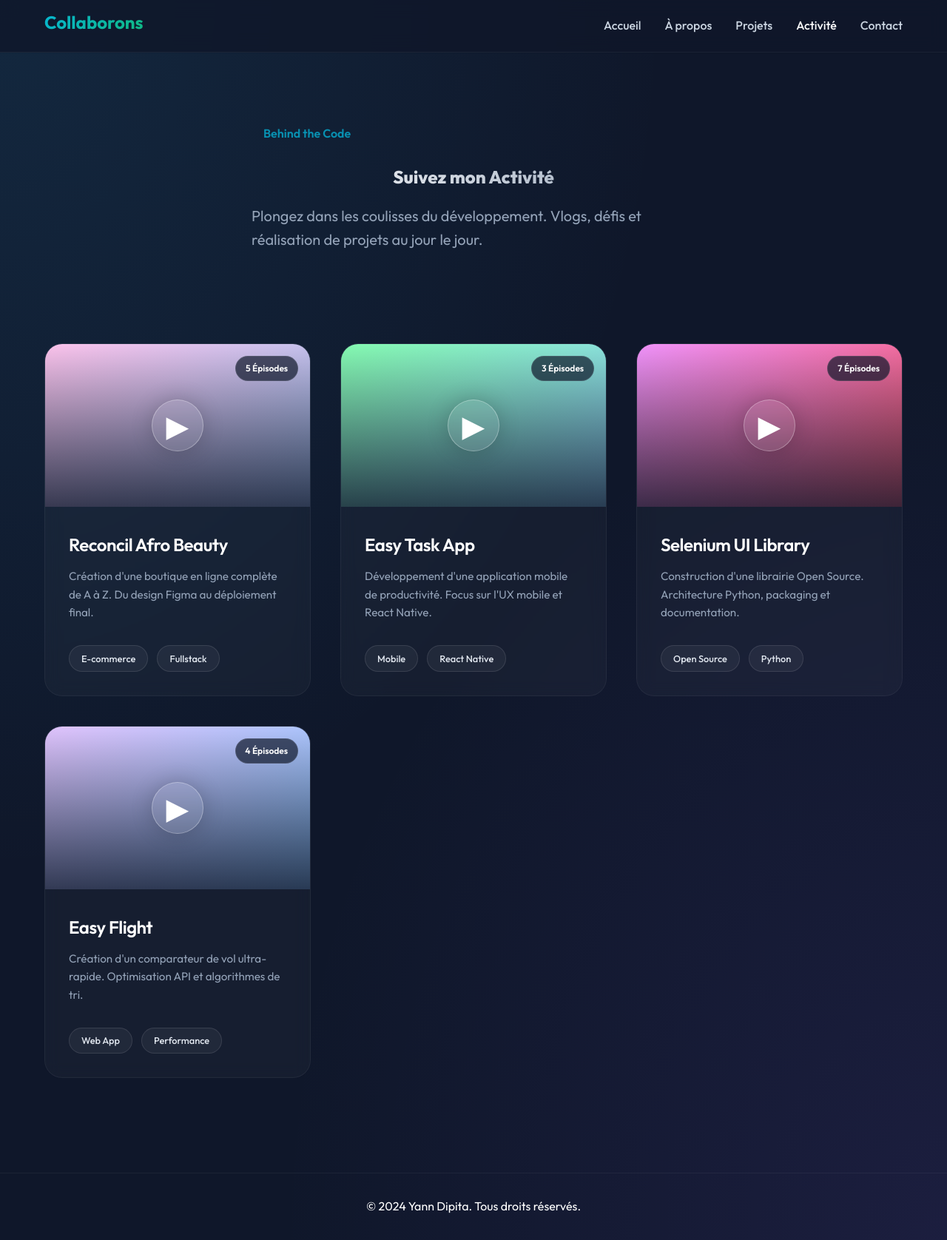
After one commit to kingcrud12/myWebsite, a PHP site: page /client/activity.html in a window 1280 px wide. The commit adds this page. Shown: the whole page at 74% size. Run offline with PHP 8.4, Linux system fonts and the light colour scheme.

Commit message:
adding activity page

```diff
--- /dev/null
+++ b/client/activity.html
@@ -0,0 +1,142 @@
+<!DOCTYPE html>
+<html lang="fr">
+
+<head>
+    <meta charset="UTF-8">
+    <meta name="viewport" content="width=device-width, initial-scale=1.0">
+    <title>Activité - Vlogs & Devlogs | Yann Dipita</title>
+    <link rel="stylesheet" href="styles.css">
+    <link href="https://fonts.googleapis.com/css2?family=Outfit:wght@300;400;500;600;700;800&display=swap"
+        rel="stylesheet">
+    <link href="https://unpkg.com/aos@2.3.1/dist/aos.css" rel="stylesheet">
+    <link rel="icon" type="image/svg+xml" href="favicon.svg">
+</head>
+
+<body class="activity-page">
+    <div class="cursor"></div>
+    <div class="cursor-follower"></div>
+
+    <!-- Navigation -->
+    <nav class="navbar" id="navbar">
+        <div class="nav-container">
+            <a href="index.html" class="logo" aria-label="Yann Dipita">Collaborons</a>
+            <ul class="nav-menu" id="navMenu">
+                <li><a href="index.html#home" class="nav-link">Accueil</a></li>
+                <li><a href="index.html#about" class="nav-link">À propos</a></li>
+                <li><a href="index.html#projects" class="nav-link">Projets</a></li>
+                <li><a href="activity.html" class="nav-link active">Activité</a></li>
+                <li><a href="index.html#contact" class="nav-link">Contact</a></li>
+            </ul>
+            <div class="hamburger" id="hamburger">
+                <span></span>
+                <span></span>
+                <span></span>
+            </div>
+        </div>
+    </nav>
+
+    <header class="project-hero activity-hero">
+        <div class="container">
+            <div class="project-hero-content center-content">
+                <span class="project-badge" data-aos="fade-down">Behind the Code</span>
+                <h1 class="project-title" data-aos="fade-up">Suivez mon Activité</h1>
+                <p class="project-subtitle" data-aos="fade-up" data-aos-delay="100">
+                    Plongez dans les coulisses du développement. Vlogs, défis et réalisation de projets au jour le jour.
+                </p>
+            </div>
+        </div>
+    </header>
+
+    <section class="activity-grid-section">
+        <div class="container">
+            <div class="activity-grid">
+
+                <!-- Series 1: Reconcil -->
+                <div class="video-series-card" data-aos="fade-up">
+                    <div class="video-thumbnail" style="background: linear-gradient(135deg, #fbc2eb 0%, #a6c1ee 100%);">
+                        <span class="play-icon">▶</span>
+                        <span class="series-count">5 Épisodes</span>
+                    </div>
+                    <div class="video-info">
+                        <h3>Reconcil Afro Beauty</h3>
+                        <p class="video-desc">Création d'une boutique en ligne complète de A à Z. Du design Figma au
+                            déploiement final.</p>
+                        <div class="video-meta">
+                            <span class="tag">E-commerce</span>
+                            <span class="tag">Fullstack</span>
+                        </div>
+                    </div>
+                </div>
+
+                <!-- Series 2: Easy Task -->
+                <div class="video-series-card" data-aos="fade-up" data-aos-delay="100">
+                    <div class="video-thumbnail" style="background: linear-gradient(135deg, #84fab0 0%, #8fd3f4 100%);">
+                        <span class="play-icon">▶</span>
+                        <span class="series-count">3 Épisodes</span>
+                    </div>
+                    <div class="video-info">
+                        <h3>Easy Task App</h3>
+                        <p class="video-desc">Développement d'une application mobile de productivité. Focus sur l'UX
+                            mobile et React Native.</p>
+                        <div class="video-meta">
+                            <span class="tag">Mobile</span>
+                            <span class="tag">React Native</span>
+                        </div>
+                    </div>
+                </div>
+
+                <!-- Series 3: Selenium Tool -->
+                <div class="video-series-card" data-aos="fade-up" data-aos-delay="200">
+                    <div class="video-thumbnail" style="background: linear-gradient(135deg, #f093fb 0%, #f5576c 100%);">
+                        <span class="play-icon">▶</span>
+                        <span class="series-count">7 Épisodes</span>
+                    </div>
+                    <div class="video-info">
+                        <h3>Selenium UI Library</h3>
+                        <p class="video-desc">Construction d'une librairie Open Source. Architecture Python, packaging
+                            et documentation.</p>
+                        <div class="video-meta">
+                            <span class="tag">Open Source</span>
+                            <span class="tag">Python</span>
+                        </div>
+                    </div>
+                </div>
+
+                <!-- Series 4: Easy Flight -->
+                <div class="video-series-card" data-aos="fade-up" data-aos-delay="300">
+                    <div class="video-thumbnail" style="background: linear-gradient(135deg, #e0c3fc 0%, #8ec5fc 100%);">
+                        <span class="play-icon">▶</span>
+                        <span class="series-count">4 Épisodes</span>
+                    </div>
+                    <div class="video-info">
+                        <h3>Easy Flight</h3>
+                        <p class="video-desc">Création d'un comparateur de vol ultra-rapide. Optimisation API et
+                            algorithmes de tri.</p>
+                        <div class="video-meta">
+                            <span class="tag">Web App</span>
+                            <span class="tag">Performance</span>
+                        </div>
+                    </div>
+                </div>
+
+            </div>
+        </div>
+    </section>
+
+    <footer class="footer">
+        <div class="container">
+            <p>&copy; 2024 Yann Dipita. Tous droits réservés.</p>
+        </div>
+    </footer>
+
+    <script src="script.js"></script>
+    <script src="https://unpkg.com/aos@2.3.1/dist/aos.js"></script>
+    <script>
+        AOS.init({
+            duration: 1000,
+            once: true
+        });
+    </script>
+</body>
+
+</html>
--- a/client/index.html
+++ b/client/index.html
@@ -108,6 +108,7 @@
                         <li><a href="#home" class="nav-link">Accueil</a></li>
                         <li><a href="#about" class="nav-link">À propos</a></li>
                         <li><a href="#projects" class="nav-link">Projets</a></li>
+                        <li><a href="activity.html" class="nav-link">Activité</a></li>
                         <li><a href="#contact" class="nav-link">Contact</a></li>
                     </ul>
                     <div class="hamburger" id="hamburger">
--- a/client/projects/automation-ui-test.html
+++ b/client/projects/automation-ui-test.html
@@ -24,6 +24,7 @@
                 <li><a href="../index.html#home" class="nav-link">Accueil</a></li>
                 <li><a href="../index.html#about" class="nav-link">À propos</a></li>
                 <li><a href="../index.html#projects" class="nav-link">Projets</a></li>
+                <li><a href="../activity.html" class="nav-link">Activité</a></li>
                 <li><a href="../index.html#contact" class="nav-link">Contact</a></li>
             </ul>
             <div class="hamburger" id="hamburger">
@@ -150,14 +151,16 @@
             <div class="gallery-carousel">
                 <div class="gallery-track">
                     <div class="gallery-slide">
+                        <a href="../activity.html" style="text-decoration: none; display: block;">
                             <div class="featured-placeholder-image"
-                            style="background: linear-gradient(135deg, #a1c4fd 0%, #c2e9fb 100%); height: 400px; font-family: monospace; font-size: 1.5rem; color: #1e3c72; padding: 2rem; align-items: flex-start; justify-content: flex-start;">
+                                style="background: linear-gradient(135deg, #a1c4fd 0%, #c2e9fb 100%); height: 400px; font-family: monospace; font-size: 1.5rem; color: #1e3c72; padding: 2rem; align-items: flex-start; justify-content: flex-start; cursor: pointer;">
                                 > Running tests...<br>
                                 > [OK] Login<br>
                                 > [OK] Purchase<br>
                                 > [OK] Validation<br>
                                 > All tests passed.
                             </div>
+                        </a>
                         <p class="slide-caption">Console de Test - Succès</p>
                     </div>
                 </div>
--- a/client/projects/project-management-tool.html
+++ b/client/projects/project-management-tool.html
@@ -24,6 +24,7 @@
                 <li><a href="../index.html#home" class="nav-link">Accueil</a></li>
                 <li><a href="../index.html#about" class="nav-link">À propos</a></li>
                 <li><a href="../index.html#projects" class="nav-link">Projets</a></li>
+                <li><a href="../activity.html" class="nav-link">Activité</a></li>
                 <li><a href="../index.html#contact" class="nav-link">Contact</a></li>
             </ul>
             <div class="hamburger" id="hamburger">
--- a/client/script.js
+++ b/client/script.js
@@ -7,8 +7,11 @@ const navLinks = document.querySelectorAll('.nav-link');
 // Smooth scroll and active nav link
 navLinks.forEach(link => {
     link.addEventListener('click', (e) => {
+        const targetId = link.getAttribute('href');
+
+        // Only prevent default if it's an anchor link on the same page
+        if (targetId.startsWith('#')) {
             e.preventDefault();
-        const targetId = link.getAttribute('href');
             const targetSection = document.querySelector(targetId);
 
             if (targetSection) {
@@ -17,6 +20,7 @@ navLinks.forEach(link => {
                     top: offsetTop,
                     behavior: 'smooth'
                 });
+            }
         }
 
         // Close mobile menu
--- a/client/styles.css
+++ b/client/styles.css
@@ -2440,3 +2440,211 @@ section {
 .fade-in-up {
     animation: fadeInUp 0.6s ease-out;
 }
+
+/* =========================================
+   PREMIUM ACTIVITY PAGE STYLES
+   ========================================= */
+
+body.activity-page {
+    background-color: #0f172a;
+    /* Slate 900 */
+    background-image:
+        radial-gradient(at 0% 0%, rgba(56, 189, 248, 0.1) 0px, transparent 50%),
+        radial-gradient(at 100% 100%, rgba(139, 92, 246, 0.1) 0px, transparent 50%);
+    color: #e2e8f0;
+    font-family: 'Outfit', sans-serif;
+}
+
+body.activity-page .navbar {
+    background: rgba(15, 23, 42, 0.8);
+    backdrop-filter: blur(12px);
+    border-bottom: 1px solid rgba(255, 255, 255, 0.05);
+}
+
+body.activity-page .logo {
+    color: white;
+}
+
+body.activity-page .nav-link {
+    color: #cbd5e1;
+}
+
+body.activity-page .nav-link:hover,
+body.activity-page .nav-link.active {
+    color: white;
+}
+
+/* Hero Section */
+.activity-hero {
+    min-height: 50vh;
+    display: flex;
+    align-items: center;
+    position: relative;
+    overflow: hidden;
+    padding-top: 100px;
+}
+
+.activity-hero .project-title {
+    background: linear-gradient(to right, #ffffff, #94a3b8);
+    -webkit-background-clip: text;
+    background-clip: text;
+    -webkit-text-fill-color: transparent;
+    font-weight: 800;
+}
+
+.activity-hero .project-subtitle {
+    color: #94a3b8;
+    font-size: 1.25rem;
+    max-width: 600px;
+    margin: 1.5rem auto 0;
+}
+
+/* Grid & Cards */
+.activity-grid-section {
+    padding: 4rem 0 8rem;
+}
+
+.activity-grid {
+    display: grid;
+    grid-template-columns: repeat(auto-fit, minmax(320px, 1fr));
+    gap: 2.5rem;
+}
+
+.video-series-card {
+    background: rgba(255, 255, 255, 0.03);
+    border: 1px solid rgba(255, 255, 255, 0.05);
+    border-radius: 24px;
+    overflow: hidden;
+    transition: all 0.4s cubic-bezier(0.4, 0, 0.2, 1);
+    position: relative;
+    backdrop-filter: blur(10px);
+}
+
+.video-series-card:hover {
+    transform: translateY(-12px) scale(1.02);
+    box-shadow: 0 30px 60px rgba(0, 0, 0, 0.5), 0 0 0 1px rgba(255, 255, 255, 0.1);
+    background: rgba(255, 255, 255, 0.05);
+}
+
+/* Make each card glow with its specific color on hover */
+.video-series-card:nth-child(1):hover {
+    border-color: #fbc2eb;
+    box-shadow: 0 20px 80px rgba(251, 194, 235, 0.15);
+}
+
+.video-series-card:nth-child(2):hover {
+    border-color: #84fab0;
+    box-shadow: 0 20px 80px rgba(132, 250, 176, 0.15);
+}
+
+.video-series-card:nth-child(3):hover {
+    border-color: #f093fb;
+    box-shadow: 0 20px 80px rgba(240, 147, 251, 0.15);
+}
+
+.video-series-card:nth-child(4):hover {
+    border-color: #e0c3fc;
+    box-shadow: 0 20px 80px rgba(224, 195, 252, 0.15);
+}
+
+.video-thumbnail {
+    height: 220px;
+    position: relative;
+    display: flex;
+    align-items: center;
+    justify-content: center;
+    overflow: hidden;
+}
+
+.video-thumbnail::after {
+    content: '';
+    position: absolute;
+    inset: 0;
+    background: linear-gradient(to top, rgba(15, 23, 42, 0.8), transparent);
+}
+
+.play-icon {
+    font-size: 2.5rem;
+    color: white;
+    background: rgba(255, 255, 255, 0.1);
+    width: 70px;
+    height: 70px;
+    border-radius: 50%;
+    display: flex;
+    align-items: center;
+    justify-content: center;
+    backdrop-filter: blur(4px);
+    border: 1px solid rgba(255, 255, 255, 0.3);
+    transition: all 0.3s ease;
+    z-index: 2;
+    box-shadow: 0 0 30px rgba(0, 0, 0, 0.2);
+}
+
+.video-series-card:hover .play-icon {
+    transform: scale(1.2);
+    background: white;
+    color: black;
+    box-shadow: 0 0 50px rgba(255, 255, 255, 0.4);
+}
+
+.series-count {
+    position: absolute;
+    top: 1rem;
+    right: 1rem;
+    background: rgba(15, 23, 42, 0.7);
+    color: white;
+    padding: 0.4rem 0.8rem;
+    border-radius: 100px;
+    font-size: 0.75rem;
+    font-weight: 600;
+    backdrop-filter: blur(4px);
+    border: 1px solid rgba(255, 255, 255, 0.1);
+    z-index: 2;
+}
+
+.video-info {
+    padding: 2rem;
+}
+
+.video-info h3 {
+    font-size: 1.5rem;
+    margin-bottom: 0.75rem;
+    color: white;
+    font-weight: 600;
+    letter-spacing: -0.5px;
+}
+
+.video-desc {
+    color: #94a3b8;
+    font-size: 0.95rem;
+    margin-bottom: 2rem;
+    line-height: 1.6;
+}
+
+.video-meta {
+    display: flex;
+    gap: 0.75rem;
+    flex-wrap: wrap;
+}
+
+.video-meta .tag {
+    background: rgba(255, 255, 255, 0.05);
+    color: #e2e8f0;
+    border: 1px solid rgba(255, 255, 255, 0.1);
+    padding: 0.4rem 1rem;
+    border-radius: 100px;
+    font-size: 0.8rem;
+    font-weight: 500;
+    transition: 0.3s;
+}
+
+.video-series-card:hover .video-meta .tag {
+    background: rgba(255, 255, 255, 0.1);
+    border-color: rgba(255, 255, 255, 0.3);
+}
+
+/* Footer override for activity page */
+body.activity-page .footer {
+    background: transparent;
+    border-top: 1px solid rgba(255, 255, 255, 0.05);
+}
```
Also changed, not shown: client/projects/automation-test-library/selenium-ui-test-tool.html (+7 -4 lines), client/projects/comparator-easyflight.html (+7 -4 lines), client/projects/ecommerce-afro-reconcilafrobeauty.html (+7 -2 lines), client/projects/task-manager-easytask.html (+7 -4 lines). Lines whose indentation alone changed are shown as unchanged.
